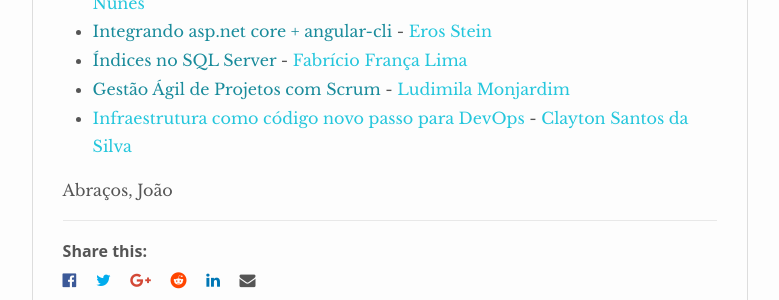
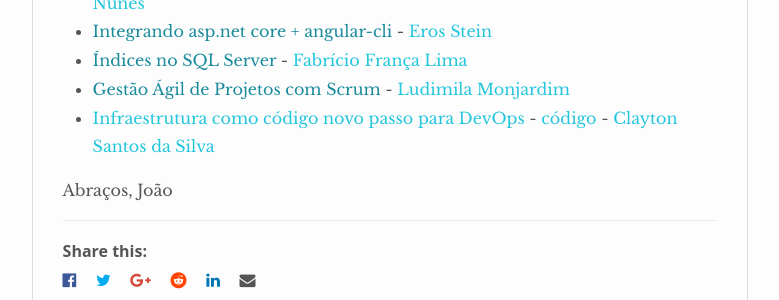
Before and after one commit to Dev-ES/blog, a Jekyll site: the page built from _posts/2017-12-03-dev-es-2017-como-foi.md, in a window 1280 px wide. Shown: the part 1408-1708 px from the top of the page, without its empty margins (250-1029 px from the left). Built offline with Jekyll 4.4.1, drawn with Linux system fonts in a browser that asks for light colours; nearby versions of some CDN libraries; comment, search, counter and statistics services are not loaded.

Commit message:
clayton slides

```diff
--- a/_posts/2017-12-03-dev-es-2017-como-foi.md
+++ b/_posts/2017-12-03-dev-es-2017-como-foi.md
@@ -33,6 +33,6 @@
 * [Integrando asp.net core + angular-cli]() - [Eros Stein](https://www.linkedin.com/in/eros-stein-37556136/)
 * [Índices no SQL Server]() - [Fabrício França Lima](https://www.fabriciolima.net/)
 * [Gestão Ágil de Projetos com Scrum]() - [Ludimila Monjardim](https://www.linkedin.com/in/ludimila-monjardim-casagrande/)
-* [Infraestrutura como código novo passo para DevOps](https://github.com/claytonsilva/demo-infraestructure-as-a-code) - [Clayton Santos da Silva](https://github.com/claytonsilva)
+* [Infraestrutura como código novo passo para DevOps](https://www.slideshare.net/claytonssilva/infraestrutura-como-cdigo-deves-conf-2017) - [código](https://github.com/claytonsilva/demo-infraestructure-as-a-code) - [Clayton Santos da Silva](https://github.com/claytonsilva)
 
 Abraços, João
```
